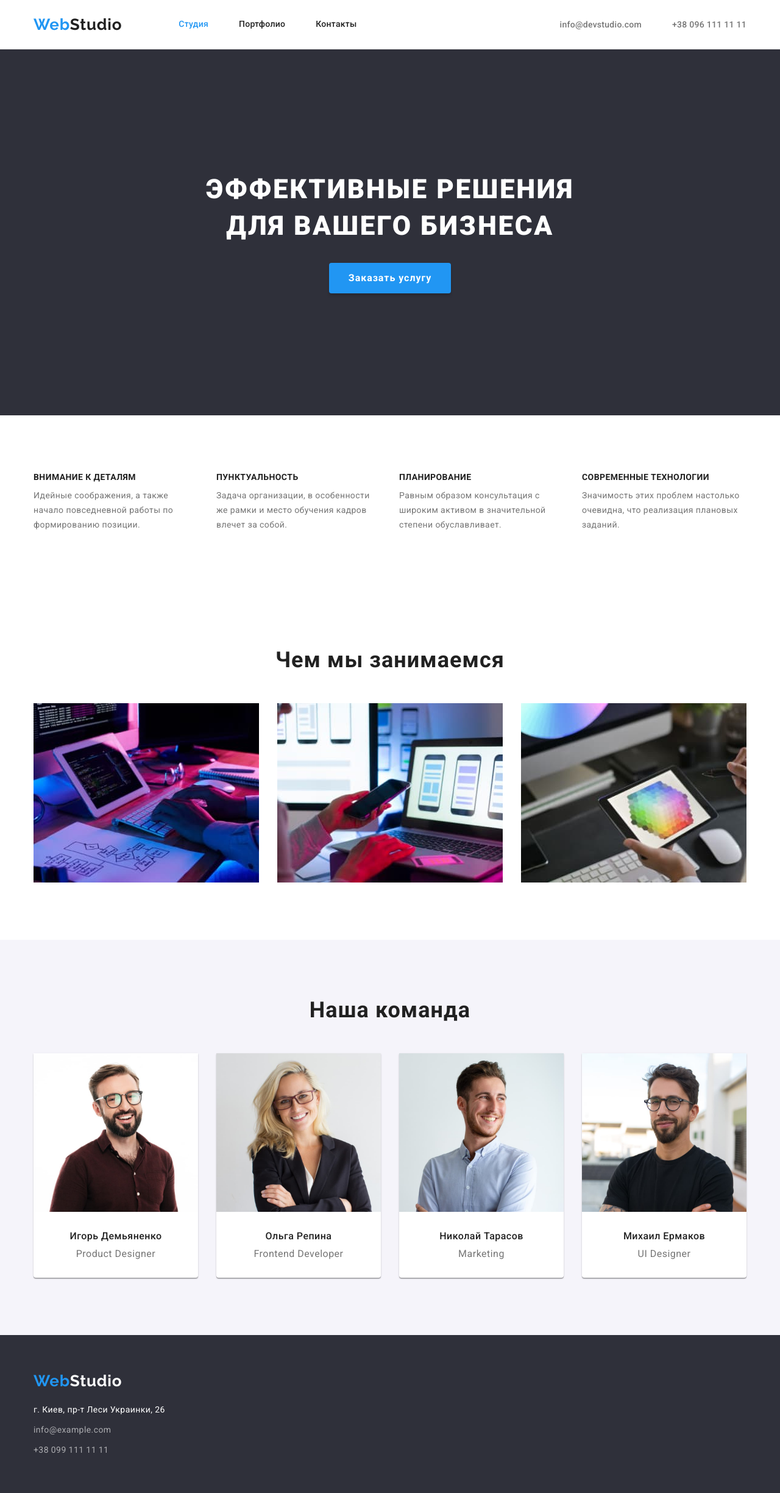
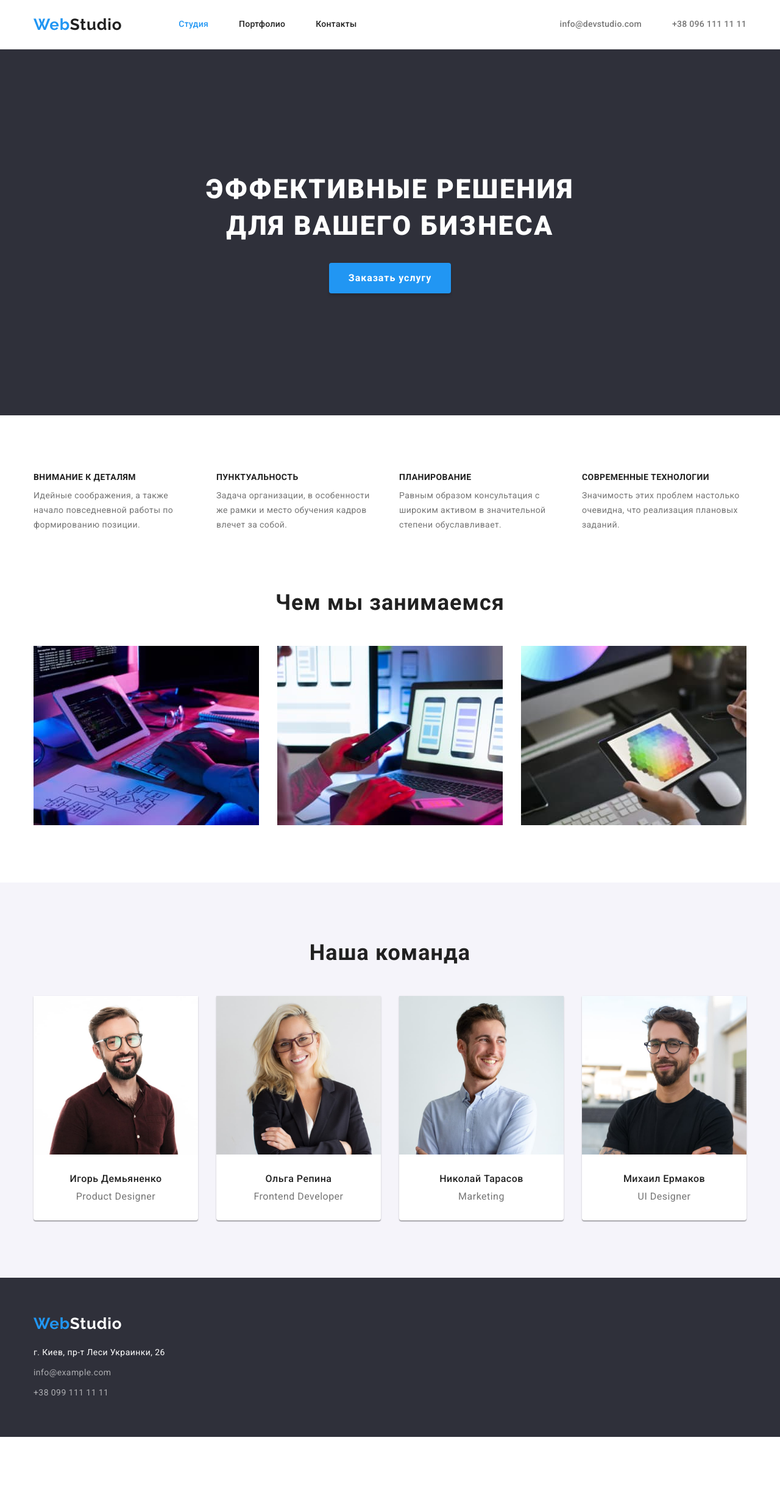
Before and after one commit to LightForLife/goit-markup-hw-03, a plain HTML site: page index.html in a window 1280 px wide. Shown: the whole page at 61% size. After the commit the page ends 2356 px from the top, so only its background shows below. Drawn offline with nearby package versions, Linux system fonts and the light colour scheme; a web font is replaced by a local one.

Commit message:
Исправления дз3

```diff
--- a/css/styles.css
+++ b/css/styles.css
@@ -124,7 +124,7 @@ img {
   margin-right: 50px;
 }
 
-.header-text {
+.header-logo {
   font-family: "Raleway";
   font-style: normal;
   font-weight: 700;
@@ -160,6 +160,10 @@ img {
 }
 
 .header-info {
+display: block;
+  padding-top: 32px;
+  padding-bottom: 32px;
+
   font-weight: 500;
   font-size: 14px;
   line-height: 1.14;
@@ -250,6 +254,9 @@ img {
 }
 
 /* ----------------------Service---------------------- */
+.section.service {
+  padding-top: 0;
+}
 
 .service-title {
   margin-bottom: 50px;
@@ -317,11 +324,14 @@ img {
 
 /* ----------------------Footer---------------------- */
 .footer {
+padding-top: 60px;
+padding-bottom: 60px;
+
   background: var(--second-bg-coor);
 }
 
-.footer-text {
-  padding-top: 60px;
+.footer-logo {
+  display: block;
   margin-bottom: 20px;
 
   font-family: "Raleway";
@@ -346,9 +356,11 @@ img {
 }
 
 .footer-contact {
-  padding-bottom: 60px;
+  color: rgba(255, 255, 255, 0.6);
+}
 
-  color: rgba(255, 255, 255, 0.6);
+.contact-text {
+  display: block;
 }
 
 .contact-text:hover,
--- a/index.html
+++ b/index.html
@@ -24,11 +24,9 @@
     <header class="header">
       <div class="container">
         <nav class="header-nav">
-          <a href="./index.html" class="header-logo link"
-            ><p class="header-text" lang="en">
-              <span class="logo-text">Web</span>Studio
-            </p></a
-          >
+          <a class="header-logo link" href="./index.html" lang="en">
+            <span class="logo-text">Web</span>Studio
+          </a>
           <ul class="header-list list">
             <li class="header-item">
               <a class="header-link link current" href="./index.html">Студия</a>
@@ -192,10 +190,9 @@
     </main>
     <footer class="footer">
       <div class="container">
-        <a class="footer-logo link" href="./index.html"
-          ><p class="footer-text" lang="en">
+        <a class="footer-logo link" href="./index.html" lang="en">
             <span class="logo-text">Web</span>Studio
-          </p></a
+          </a
         >
         <address class="footer-contact">
           <ul class="footer-list list">
```
Also changed, not shown: portfolio.html (+9 -11 lines).
